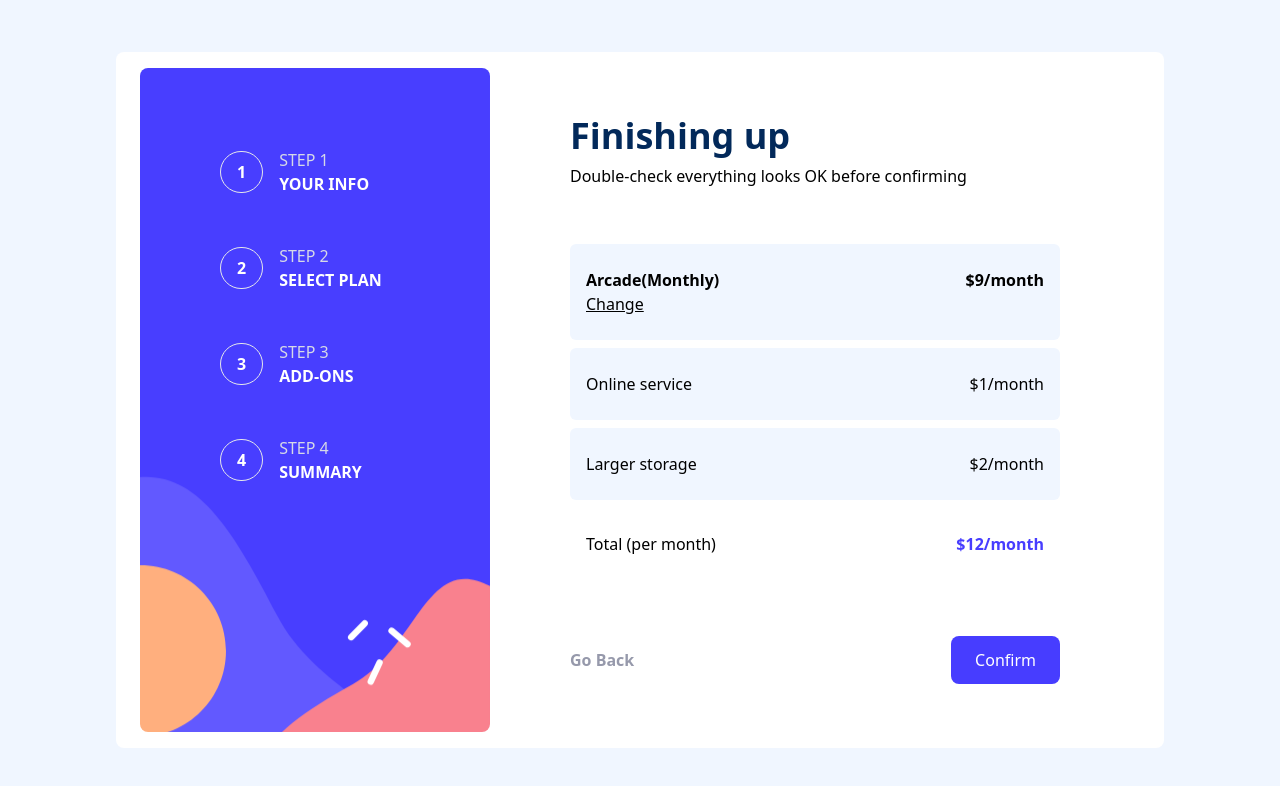
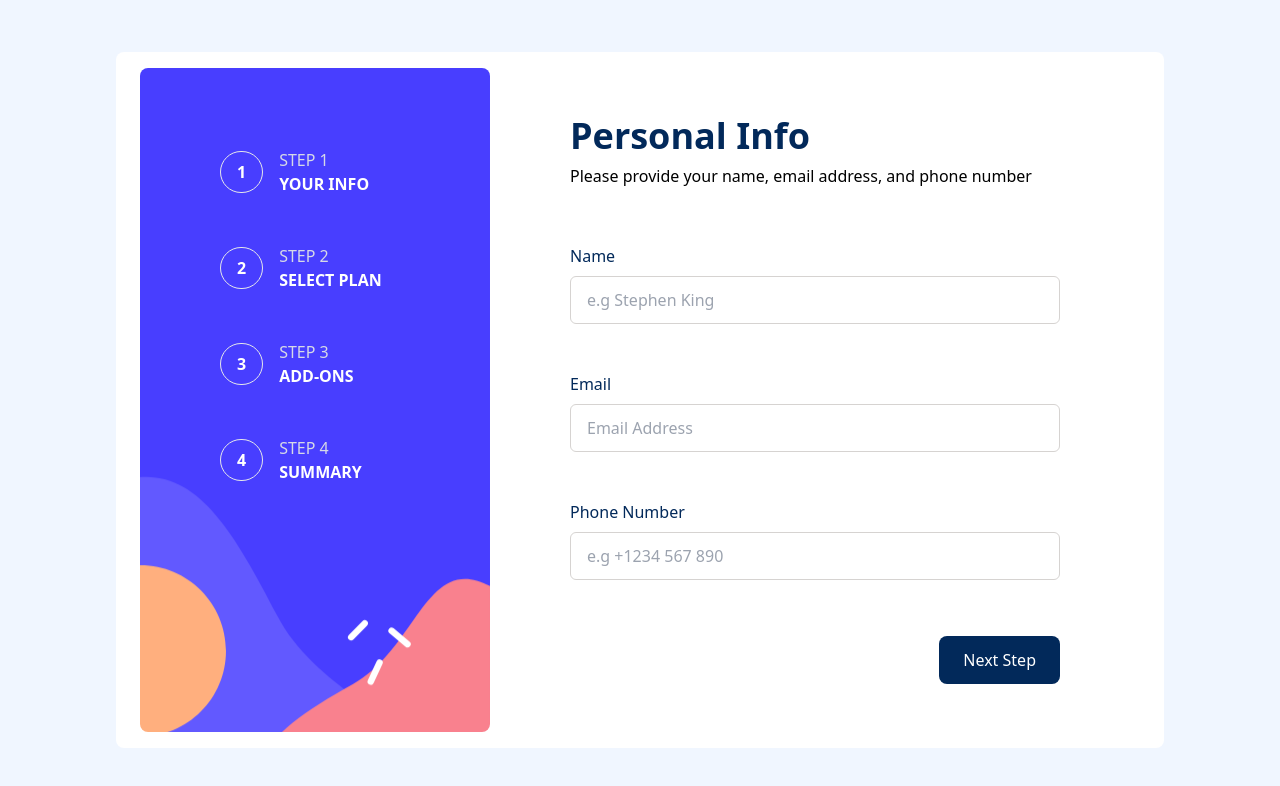
Before and after one commit to VPontis15/multi-step-form, a React (Vite) app: page / in a window 1280 px wide. Shown: the top 786 px of the page. Built offline with nearby package versions, Linux system fonts and the light colour scheme.

Commit message:
add globalSlice and userInfoSlice

```diff
--- a/src/App.jsx
+++ b/src/App.jsx
@@ -1,22 +1,35 @@
+import { useSelector } from "react-redux";
 import Addons from "./features/AddOns/Addons";
 import Plan from "./features/Plan/Plan";
 import Summary from "./features/Summary/Summary";
 import InfoForm from "./features/UserInfo/InfoForm";
+import { getStep } from "./features/globalSlice";
 
 function App() {
+  const step = useSelector(getStep);
   return (
-    // <section className="grid min-h-screen items-center justify-center bg-body">
-    //   <InfoForm />
-    // </section>
-    // <section className="grid min-h-screen items-center justify-center bg-body">
-    //   <Plan />
-    // </section>
-    // <section className="grid min-h-screen items-center justify-center bg-body">
-    //   <Addons />
-    // </section>
-    <section className="grid min-h-screen items-center justify-center bg-body">
-      <Summary />
-    </section>
+    <>
+      {step === 1 && (
+        <section className="grid min-h-screen items-center justify-center bg-body">
+          <InfoForm />
+        </section>
+      )}
+      {step === 2 && (
+        <section className="grid min-h-screen items-center justify-center bg-body">
+          <Plan />
+        </section>
+      )}
+      {step === 3 && (
+        <section className="grid min-h-screen items-center justify-center bg-body">
+          <Addons />
+        </section>
+      )}
+      {step === 4 && (
+        <section className="grid min-h-screen items-center justify-center bg-body">
+          <Summary />
+        </section>
+      )}
+    </>
   );
 }
 
--- a/src/features/Summary/SummaryItem.jsx
+++ b/src/features/Summary/SummaryItem.jsx
@@ -8,14 +8,16 @@ function SummaryItem({
   children,
 }) {
   return (
-    <li className={`flex justify-between bg-${bgColor} rounded-md px-4 py-6`}>
+    <li
+      className={`flex justify-between bg-${bgColor} items-center rounded-md px-4 py-6`}
+    >
       <div>
         <h3 className={`text-[${titleColor}] font-${fontBold}`}>{title}</h3>
         {children}
       </div>
       <span
         className={`font-${fontBold} ${
-          price ? "" : "text-option-title font-bold"
+          price ? "" : "font-bold text-option-title"
         }`}
       >
         ${price || totalPrice}/month
--- a/src/features/UserInfo/InfoForm.jsx
+++ b/src/features/UserInfo/InfoForm.jsx
@@ -2,8 +2,13 @@ import Input from "./Input";
 import Form from "../ui/Form";
 import FormRow from "./FormRow";
 import Navigation from "../ui/Navigation";
+import { useDispatch, useSelector } from "react-redux";
+import { getStep } from "../globalSlice";
 
 function InfoForm() {
+  const step = useSelector(getStep);
+
+  const dispatch = useDispatch();
   return (
     <div className="grid  grid-cols-[350px_650px] rounded-lg bg-white px-6 py-4">
       <Navigation />
--- /dev/null
+++ b/src/features/UserInfo/UserInfoSlice.js
@@ -0,0 +1,24 @@
+import { createSlice } from "@reduxjs/toolkit";
+
+const userInfoSlice = createSlice({
+  name: "userInfo",
+  initialState: {
+    step: 1,
+    name: "",
+    phone: "",
+    email: "",
+  },
+  reducers: {
+    saveName: function (state, action) {
+      state.name = action.payload;
+    },
+
+    saveEmail: function (state, action) {
+      state.email = action.payload;
+    },
+  },
+});
+
+export const { saveEmail, saveName } = userInfoSlice.actions;
+
+export default userInfoSlice.reducer;
--- /dev/null
+++ b/src/features/globalSlice.js
@@ -0,0 +1,26 @@
+import { createSlice } from "@reduxjs/toolkit";
+
+const initialState = {
+  step: 1,
+  errors: {},
+};
+
+const globalSlice = createSlice({
+  name: "global",
+  initialState,
+  reducers: {
+    increaseStep: function (state) {
+      state.step += 1;
+    },
+
+    decreaseStep: function (state) {
+      state.step -= 1;
+    },
+  },
+});
+
+export const getStep = (state) => state.global.step;
+
+export const { increaseStep, decreaseStep } = globalSlice.actions;
+
+export default globalSlice.reducer;
--- /dev/null
+++ b/src/features/store.js
@@ -0,0 +1,12 @@
+import { configureStore } from "@reduxjs/toolkit";
+import userInfoReducer from "./UserInfo/UserInfoSlice";
+import globalReducer from "./globalSlice";
+
+const store = configureStore({
+  reducer: {
+    userInfo: userInfoReducer,
+    global: globalReducer,
+  },
+});
+
+export default store;
--- a/src/features/ui/Form.jsx
+++ b/src/features/ui/Form.jsx
@@ -1,12 +1,18 @@
+import { useDispatch, useSelector } from "react-redux";
+import { decreaseStep, getStep, increaseStep } from "../globalSlice";
+
 function Form({
   formTitle,
   description,
-  step,
+
   children,
   nextStep,
   submit,
   previousStep,
 }) {
+  const step = useSelector(getStep);
+
+  const dispatch = useDispatch();
   return (
     <div className="space-y-14  px-20 py-12">
       <header>
@@ -17,22 +23,25 @@ function Form({
       <div className="flex justify-between">
         {step <= 4 && step > 1 && (
           <button
-            className="text-price font-semibold"
-            onClick={() => previousStep}
+            className="font-semibold text-price"
+            onClick={() => dispatch(decreaseStep())}
           >
             Go Back
           </button>
         )}
         {step < 4 ? (
-          <button
-            className="ml-auto rounded-lg bg-btn-next px-6 py-3 text-white "
-            onClick={() => nextStep}
-          >
-            Next Step
-          </button>
+          <form className="ml-auto">
+            <button
+              className=" rounded-lg bg-btn-next px-6 py-3 text-white "
+              onClick={() => dispatch(increaseStep())}
+              type="submit"
+            >
+              Next Step
+            </button>
+          </form>
         ) : (
           <button
-            className="bg-btn-confirm ml-auto rounded-lg px-6 py-3 text-white"
+            className="ml-auto rounded-lg bg-btn-confirm px-6 py-3 text-white"
             onClick={() => submit}
           >
             Confirm
--- a/src/main.jsx
+++ b/src/main.jsx
@@ -2,9 +2,13 @@ import React from "react";
 import ReactDOM from "react-dom/client";
 import App from "./App.jsx";
 import "./index.css";
+import { Provider } from "react-redux";
+import store from "./features/store.js";
 
 ReactDOM.createRoot(document.getElementById("root")).render(
   <React.StrictMode>
-    <App />
-  </React.StrictMode>
+    <Provider store={store}>
+      <App />
+    </Provider>
+  </React.StrictMode>,
 );
```
